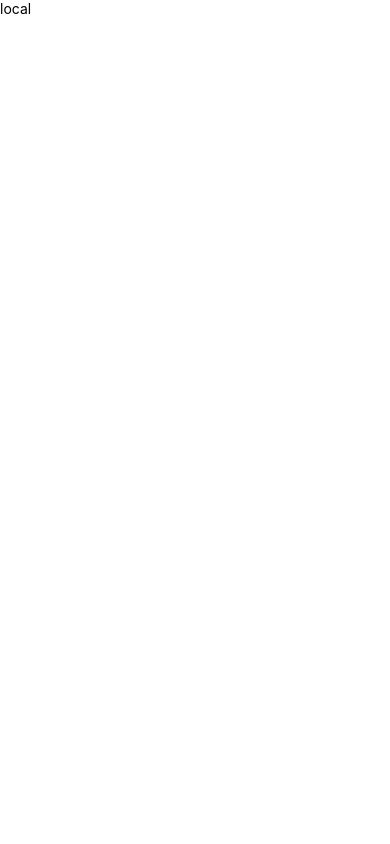
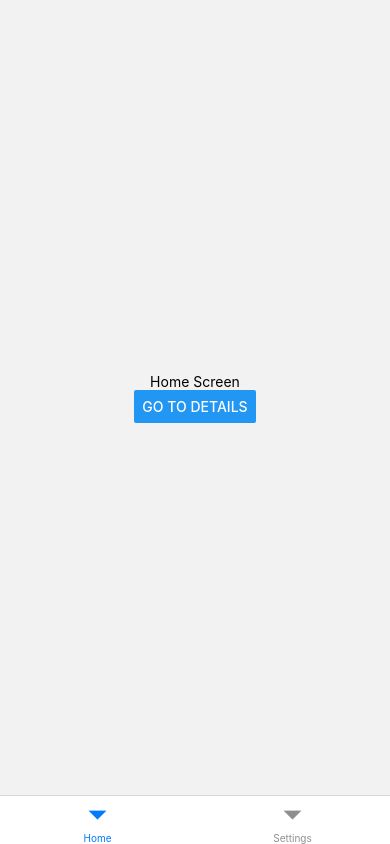
Before and after one commit to dilipchandima/MovieApp-Mobile, a React Native app: screen /Home in a window 390 px wide. Built offline with nearby package versions, Linux system fonts and the light colour scheme.

Commit message:
Main Screens and Navigation init

```diff
--- a/babel.config.js
+++ b/babel.config.js
@@ -1,3 +1,23 @@
 module.exports = {
   presets: ['module:metro-react-native-babel-preset'],
+  plugins: [
+    [
+      'module-resolver',
+      {
+        alias: {
+          actions: './src/actions',
+          components: './src/components',
+          constants: './src/constants',
+          libraries: './src/libraries',
+          navigation: './src/navigation',
+          reducers: './src/reducers',
+          res: './src/res',
+          saga: './src/saga',
+          screens: './src/screens',
+          store: './src/store',
+          types: './src/types',
+        },
+      },
+    ],
+  ],
 };
--- a/src/App.tsx
+++ b/src/App.tsx
@@ -1,13 +1,8 @@
 import React from 'react';
-import {SafeAreaView, Text} from 'react-native';
-import {BASE_URL} from './Config';
+import AppNavigator from './navigation/AppNavigator';
 
 const App = () => {
-  return (
-    <SafeAreaView>
-      <Text>{BASE_URL}</Text>
-    </SafeAreaView>
-  );
+  return <AppNavigator />;
 };
 
 export default App;
--- /dev/null
+++ b/src/navigation/AppNavigator.tsx
@@ -0,0 +1,36 @@
+import * as React from 'react';
+import {NavigationContainer} from '@react-navigation/native';
+
+import {createNativeStackNavigator} from '@react-navigation/native-stack';
+import {createBottomTabNavigator} from '@react-navigation/bottom-tabs';
+import PopularMovies from 'screens/PopularMovies';
+import MovieDetails from 'screens/MovieDetails';
+import LatestMovie from 'screens/LatestMovie';
+
+const Stack = createNativeStackNavigator();
+
+const Tab = createBottomTabNavigator();
+
+const screenOptions = {headerShown: false};
+
+const PopularMoviesStack = () => {
+  return (
+    <Stack.Navigator screenOptions={screenOptions}>
+      <Stack.Screen name="Home" component={PopularMovies} />
+      <Stack.Screen name="Details" component={MovieDetails} />
+    </Stack.Navigator>
+  );
+};
+
+const AppNavigator = () => {
+  return (
+    <NavigationContainer>
+      <Tab.Navigator screenOptions={screenOptions}>
+        <Tab.Screen name="Home" component={PopularMoviesStack} />
+        <Tab.Screen name="Settings" component={LatestMovie} />
+      </Tab.Navigator>
+    </NavigationContainer>
+  );
+};
+
+export default AppNavigator;
--- /dev/null
+++ b/src/screens/LatestMovie.tsx
@@ -0,0 +1,11 @@
+import * as React from 'react';
+
+import {Button, Text, View} from 'react-native';
+
+export default ({navigation}) => {
+  return (
+    <View style={{flex: 1, justifyContent: 'center', alignItems: 'center'}}>
+      <Text>Settings!</Text>
+    </View>
+  );
+};
--- /dev/null
+++ b/src/screens/MovieDetails.tsx
@@ -0,0 +1,12 @@
+import * as React from 'react';
+
+import {Button, Text, View} from 'react-native';
+
+export default ({navigation}) => {
+  return (
+    <View style={{flex: 1, alignItems: 'center', justifyContent: 'center'}}>
+      <Text>Details Screen</Text>
+      <Button title="back" onPress={() => navigation.goBack()} />
+    </View>
+  );
+};
--- /dev/null
+++ b/src/screens/PopularMovies.tsx
@@ -0,0 +1,15 @@
+import * as React from 'react';
+
+import {Button, Text, View} from 'react-native';
+
+export default ({navigation}) => {
+  return (
+    <View style={{flex: 1, alignItems: 'center', justifyContent: 'center'}}>
+      <Text>Home Screen</Text>
+      <Button
+        title="Go to Details"
+        onPress={() => navigation.navigate('Details')}
+      />
+    </View>
+  );
+};
```
Also changed, not shown: package.json (+6 -1 lines), tsconfig.json (+33 -17 lines), 3 other files (tests, documents, lock files or other folders).
